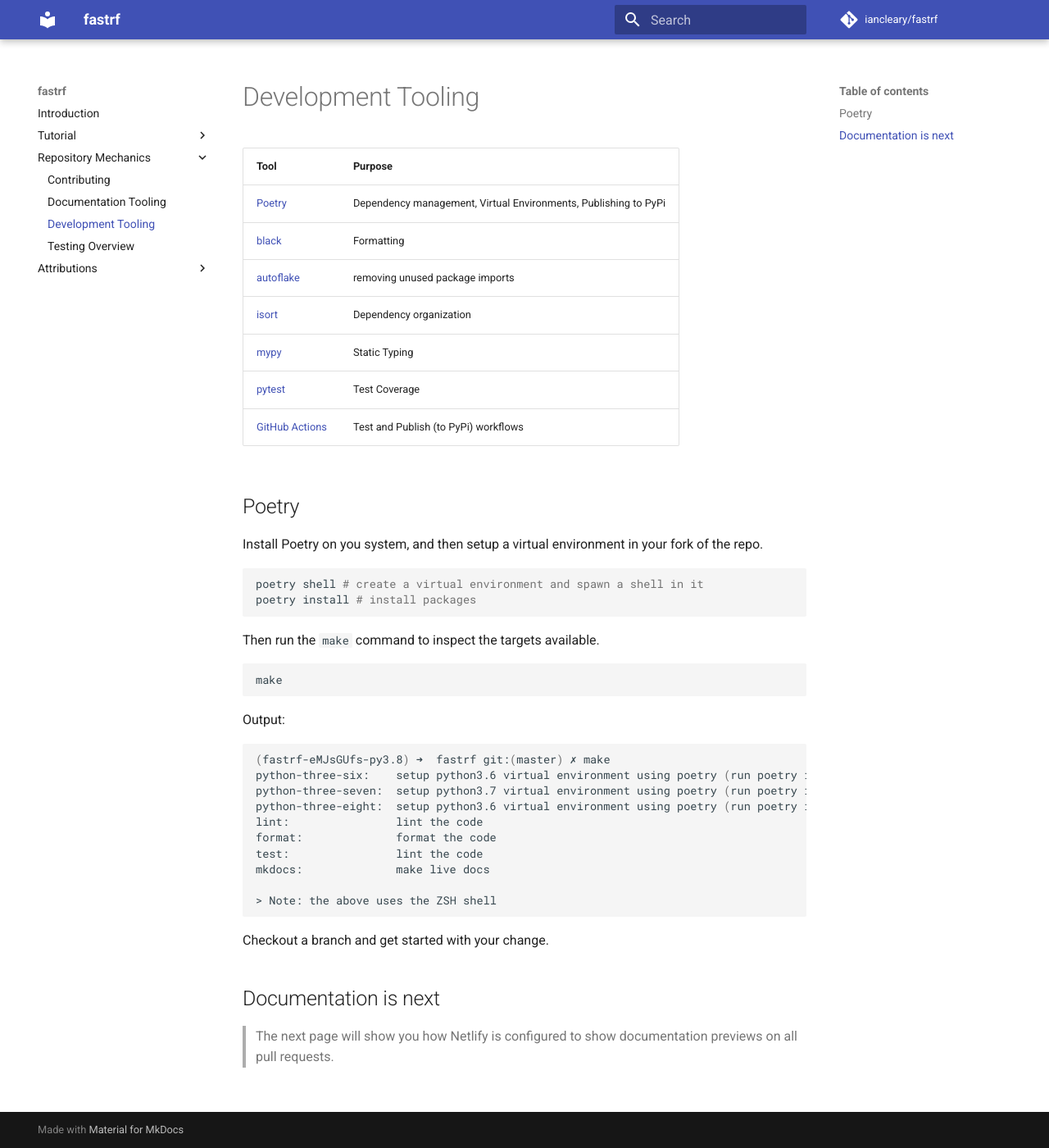
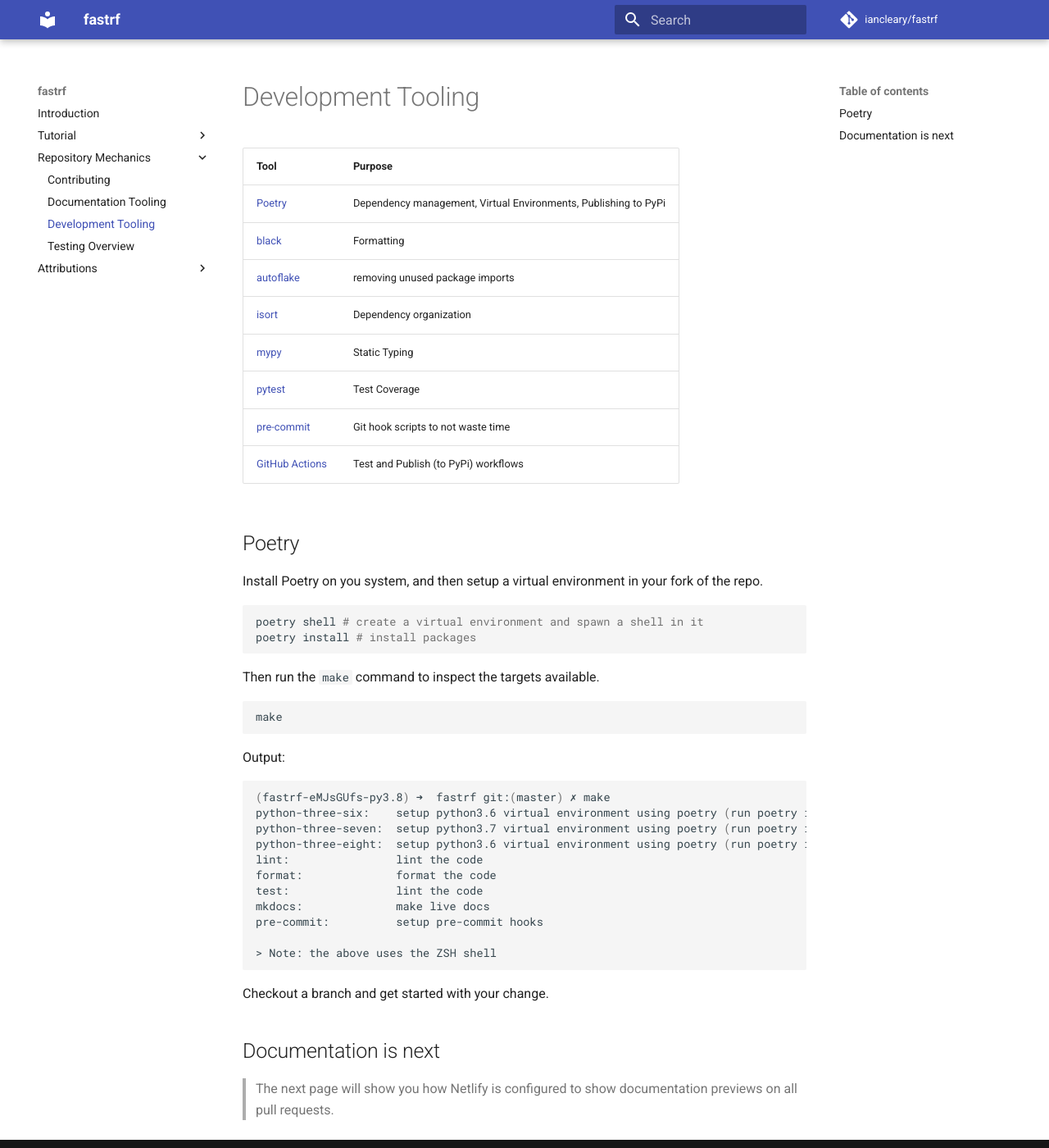
Before and after one commit to iancleary/fastrf, an MkDocs documentation site: the page built from docs/repo_mechanics/development.md, in a window 1280 px wide and 1400 px high. Shown: the whole window at 82% size. Built offline with MkDocs 1.6.1 and Material for MkDocs 9.7.7, drawn with Linux system fonts in a browser that asks for light colours; comment, search, counter and statistics services are not loaded.

Commit message:
Added pre-commit to docs page

```diff
--- a/docs/repo_mechanics/development.md
+++ b/docs/repo_mechanics/development.md
@@ -8,6 +8,7 @@
 | [isort](https://github.com/timothycrosley/isort)  |  Dependency organization |
 | [mypy](https://github.com/python/mypy)  |  Static Typing |
 | [pytest](https://docs.pytest.org/en/latest/)  |  Test Coverage |
+| [pre-commit](https://pre-commit.com/) | Git hook scripts to not waste time |
 | [GitHub Actions](https://github.com/features/actions)  | Test and Publish (to PyPi) workflows |
 
 ## Poetry
@@ -36,6 +37,7 @@
 format:              format the code
 test:                lint the code
 mkdocs:              make live docs
+pre-commit:          setup pre-commit hooks
 
 > Note: the above uses the ZSH shell
 
```
